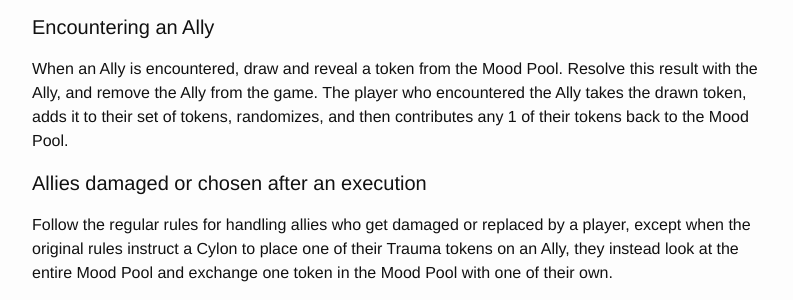
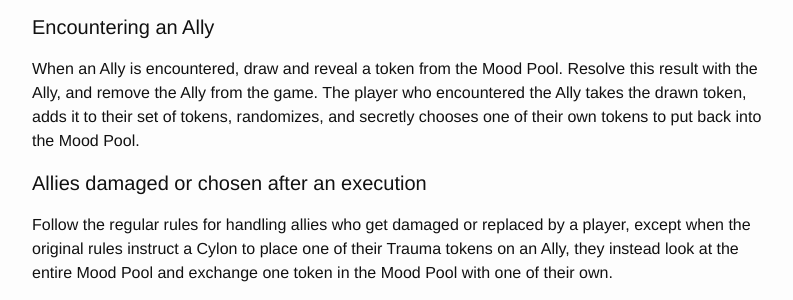
Before and after one commit to jbiatek/BSGRulebook, a Jekyll site: the page built from rulebook.md, in a window 1280 px wide and 900 px high, scrolled down 46326 px. Shown: the part 200-500 px from the top of the window, without its empty margins (238-1031 px from the left). Built offline with Jekyll 4.4.1, drawn with Linux system fonts in a browser that asks for light colours; nearby versions of some CDN libraries.

Commit message:
Reworded some Allies for All Seasons

```diff
--- a/rulebook.md
+++ b/rulebook.md
@@ -1203,7 +1203,7 @@ The Mood Pool should always have the same number of tokens as there are players,
 
 #### Encountering an Ally
 
-When an Ally is encountered, draw and reveal a token from the Mood Pool. Resolve this result with the Ally, and remove the Ally from the game. The player who encountered the Ally takes the drawn token, adds it to their set of tokens, randomizes, and then contributes any 1 of their tokens back to the Mood Pool.
+When an Ally is encountered, draw and reveal a token from the Mood Pool. Resolve this result with the Ally, and remove the Ally from the game. The player who encountered the Ally takes the drawn token, adds it to their set of tokens, randomizes, and secretly chooses one of their own tokens to put back into the Mood Pool.
 
 #### Allies damaged or chosen after an execution
 
```
